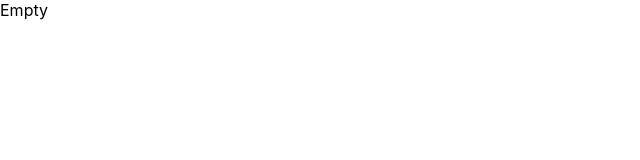
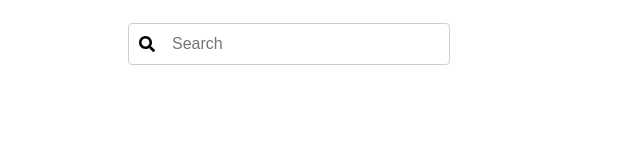
Before and after one commit to ducdev/nab-weather-app, a React (Create React App) app: page / in a window 1280 px wide. Shown: the top 160 px of the page, without its empty margins (0-640 px from the left). Built offline with nearby package versions, Linux system fonts and the light colour scheme.

Commit message:
feat: search input component

```diff
--- a/package.json
+++ b/package.json
@@ -3,12 +3,16 @@
   "version": "0.1.0",
   "private": true,
   "dependencies": {
+    "@fortawesome/fontawesome-svg-core": "^1.2.28",
+    "@fortawesome/free-solid-svg-icons": "^5.13.0",
+    "@fortawesome/react-fontawesome": "^0.1.9",
     "@testing-library/jest-dom": "^4.2.4",
     "@testing-library/react": "^9.3.2",
     "@testing-library/user-event": "^7.1.2",
     "react": "^16.13.1",
     "react-dom": "^16.13.1",
-    "react-scripts": "3.4.1"
+    "react-scripts": "3.4.1",
+    "styled-components": "^5.1.0"
   },
   "scripts": {
     "start": "react-scripts start",
--- a/src/App.js
+++ b/src/App.js
@@ -1,9 +1,22 @@
 import React from 'react'
+import styled from 'styled-components'
+
+// COMPONENT
+import SearchInput from './components/SearchInput'
+
+const AppWrapper = styled.div`
+  padding: 15px;
+  max-width: 1024px;
+  margin: 0 auto;
+  input, button {
+    outline: none;
+  }
+`
 
 const App = () => (
-  <div>
-    Empty
-  </div>
+  <AppWrapper>
+    <SearchInput />
+  </AppWrapper>
 )
 
 export default App
--- /dev/null
+++ b/src/components/SearchInput.js
@@ -0,0 +1,28 @@
+import React from 'react'
+import styled from 'styled-components'
+import { FontAwesomeIcon } from '@fortawesome/react-fontawesome'
+import { faSearch } from '@fortawesome/free-solid-svg-icons'
+
+const SearchInputWrapper = styled.div`
+  border: 1px solid #cecece;
+  border-radius: 4px;
+  padding: 10px;
+  max-width: 300px;
+  display: flex;
+  align-items: center;
+  > input {
+    border: none;
+    margin-left: 15px;
+    line-height: 16px;
+    font-size: 16px;
+  }
+`
+
+const SearchInput = () => (
+  <SearchInputWrapper>
+    <FontAwesomeIcon icon={faSearch} />
+    <input placeholder="Search" />
+  </SearchInputWrapper>
+)
+
+export default SearchInput
--- a/src/index.css
+++ /dev/null
@@ -1,13 +0,0 @@
-body {
-  margin: 0;
-  font-family: -apple-system, BlinkMacSystemFont, 'Segoe UI', 'Roboto', 'Oxygen',
-    'Ubuntu', 'Cantarell', 'Fira Sans', 'Droid Sans', 'Helvetica Neue',
-    sans-serif;
-  -webkit-font-smoothing: antialiased;
-  -moz-osx-font-smoothing: grayscale;
-}
-
-code {
-  font-family: source-code-pro, Menlo, Monaco, Consolas, 'Courier New',
-    monospace;
-}
--- a/src/index.js
+++ b/src/index.js
@@ -1,6 +1,5 @@
 import React from 'react';
 import ReactDOM from 'react-dom';
-import './index.css';
 import App from './App';
 
 ReactDOM.render(
```
Also changed, not shown: 1 other file (tests, documents, lock files or other folders).
